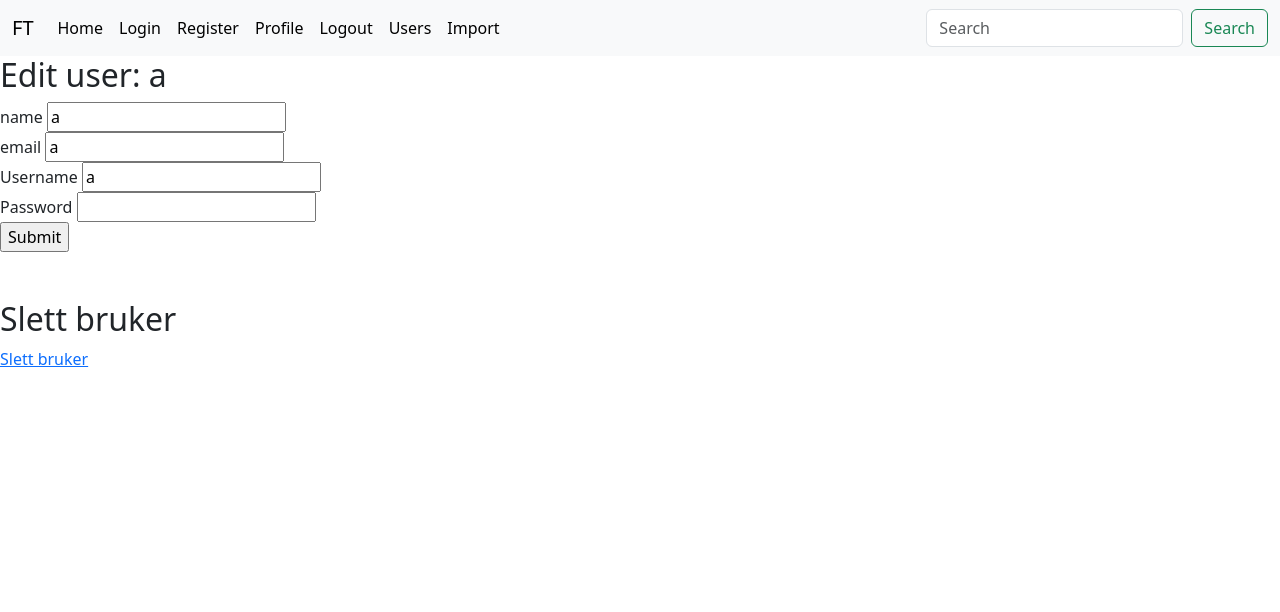
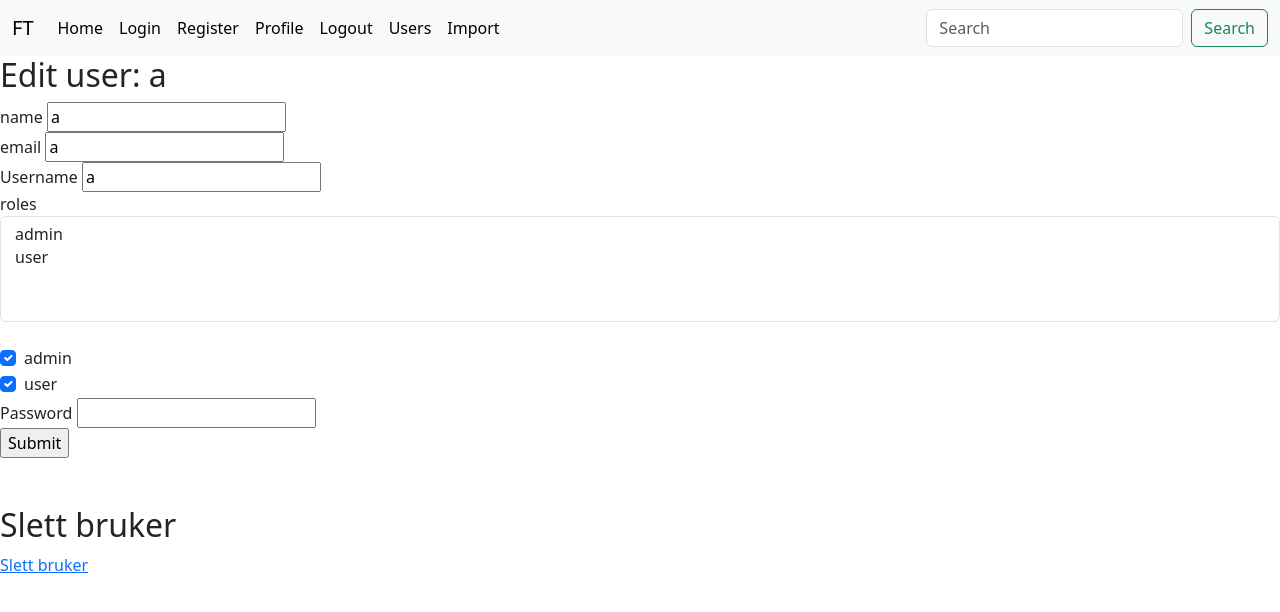
Before and after one commit to MichaelHelgesen/ft, a Flask app: page /users/1 in a window 1280 px wide. Shown: the top 612 px of the page. Run offline with Flask 3, Linux system fonts and the light colour scheme; a user stored in the database is signed in.

Commit message:
added roles to user settings

```diff
--- a/FT/forms/webforms.py
+++ b/FT/forms/webforms.py
@@ -1,5 +1,6 @@
 from flask_wtf import FlaskForm
-from wtforms import StringField, PasswordField, SubmitField, FileField
+from wtforms import widgets
+from wtforms import StringField, PasswordField, SubmitField, FileField, SelectMultipleField, BooleanField
 from wtforms.validators import DataRequired, EqualTo
 
 class UserForm(FlaskForm):
@@ -19,7 +20,9 @@ class UpdateUserForm(FlaskForm):
     username = StringField('Username', validators=[DataRequired()])
     email = StringField('email', validators=[DataRequired()])
     password_hash = PasswordField("Password", validators=[DataRequired()])
+    role = SelectMultipleField("roles")
     submit = SubmitField("Submit")
+
 
 class ImportForm(FlaskForm):
     file = FileField("file", validators=[DataRequired()])
--- a/FT/login/routes.py
+++ b/FT/login/routes.py
@@ -4,12 +4,28 @@ from FT import db, app
 import flask_excel as excel
 import io
 import pandas as pd
+from functools import wraps
 from FT.models.add_user import Users, Role
 from werkzeug.security import generate_password_hash, check_password_hash
 from flask_login import login_user, login_required, current_user, logout_user
 import csv
 login = Blueprint('login', __name__, static_folder="static",
                   template_folder="templates")
+
+
+def requires_access_level(logged_user):
+    def decorator(f):
+        @wraps(f)
+        def decorated_function(*args, **kwargs):
+            user_role = Role.query.filter_by(name="admin").first()
+            if not user_role in logged_user.role:
+                flash("not authorized")
+                return redirect(url_for('login.user_login'))
+
+            return f(*args, **kwargs)
+        return decorated_function
+    return decorator
+
 
 
 @login.route('/login', methods=["GET", "POST"])
@@ -82,7 +98,9 @@ def user_logout():
 
 @login.route("/users", methods=["GET", "POST"])
 @login_required
+@requires_access_level(current_user)
 def admin_users():
+    users = Users.query.all()
     form = webforms.ImportForm()
     users = Users.query.all()
     user_role = Role.query.filter_by(name="user").first()
@@ -104,8 +122,7 @@ def admin_users():
                 users = Users.query.all()
         flash("imported")
         return render_template('users.html', users=users, form=form)
-
-    return render_template("users.html", users=users, form=form)
+    return render_template("users.html", form=form, users=users)
 
 
 @login.route("/upload")
@@ -120,8 +137,17 @@ def admin_import():
 def admin_user_update(id):
     user = Users.query.get_or_404(id)
     form = webforms.UpdateUserForm()
+    roles = Role.query.all()
+    form.role.choices = [(roles.id, roles.name) for roles in roles]
+    print(roles)
     if request.method == "POST":
         password = request.form["password_hash"]
+        user_roles = request.form.getlist('hello')
+        user.role = []
+        for x in user_roles:
+            if Role.query.filter_by(id = x).first():
+                user.role.append(Role.query.filter_by(id = x).first())
+
         if password:
             hashed_pw = generate_password_hash(password, "sha256")
             user.password_hash = hashed_pw
@@ -136,7 +162,7 @@ def admin_user_update(id):
             flash("Error")
             return render_template("update_user.html", form=form, user=user)
     else:
-        return render_template("update_user.html", form=form, user=user)
+        return render_template("update_user.html", form=form, user=user, roles=roles)
 
 @login.route('/download', methods=['GET'])
 def download_data():
--- a/FT/login/templates/update_user.html
+++ b/FT/login/templates/update_user.html
@@ -20,6 +20,19 @@
     {{ form.username.label }}
     {{ form.username(value = user.username) }}
     <br />
+    {{ form.role.label }}
+    {{ form.role(class="form-select") }}
+    <br />
+     <div class="test">
+    {% for role in roles %}
+    <div class="form-check">
+        <input class="form-check-input" name="hello" type="checkbox" value="{{ role.id }}" id="{{role.name}}" {% if role in user.role %}checked{% endif %}>
+        <label class="form-check-label" for="{{role.name}}">
+          {{ role.name }}
+        </label>
+      </div>
+    {% endfor %}
+    </div>
     {{ form.password_hash.label }}
     {{ form.password_hash }}
     <br />
--- a/FT/models/add_user.py
+++ b/FT/models/add_user.py
@@ -43,6 +43,8 @@ class Role(db.Model):
     name = db.Column(db.String(40))
     description = db.Column(db.String(255))
 
+
+
     def __str__(self):
         return self.name
 
```
Also changed, not shown: instance/ft.db.
